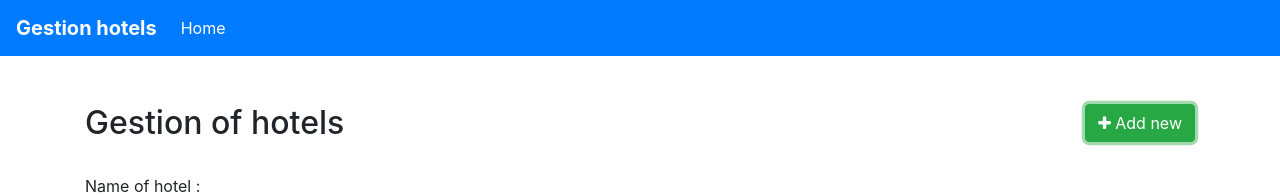
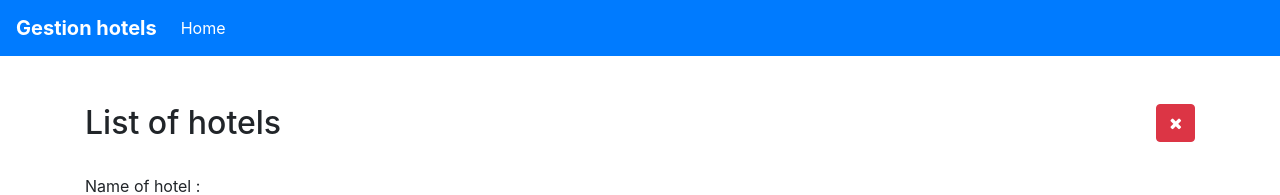
Before and after one commit to abdelalielbahloul/gestionHotels, an Angular app: page / in a window 1280 px wide. Both pictures are taken after a click on the button "Add new". Shown: the top 195 px of the page. Built offline with nearby package versions, Linux system fonts and the light colour scheme; data requests are answered from the project's data file.

Commit message:
update add new hotel form

```diff
--- a/db.json
+++ b/db.json
@@ -38,7 +38,7 @@
       "description": "Un hôtel est un établissement commercial",
       "image": "https://www.fergushotels.com/backoffice/images/247-pool-and-building-2.jpg",
       "rating": 2,
-      "liked": false
+      "liked": true
     },
     {
       "id": 6,
--- a/src/app/compenents/add-hotel/add-hotel.component.html
+++ b/src/app/compenents/add-hotel/add-hotel.component.html
@@ -1,9 +1,10 @@
 <div class="row my-4">
     <div class="col-md-6">
-      <h2>Gestion of hotels</h2>
+      <h2>List of hotels</h2>
     </div>
     <div class="col-md-6 text-right">
-      <button class="btn btn-success" (click)="showForm = !showForm"><i class="fa fa-plus"></i> Add new</button>
+      <button *ngIf="!showForm" class="btn btn-success" (click)="showForm = !showForm"><i class="fa fa-plus"></i> Add new</button>
+      <button *ngIf="showForm" class="btn btn-danger" (click)="showForm = !showForm"><i class="fa fa-times"></i></button>
     </div>
   </div>
   <div *ngIf="showForm">
--- a/src/app/compenents/list-hotels/list-hotels.component.css
+++ b/src/app/compenents/list-hotels/list-hotels.component.css
@@ -12,7 +12,7 @@ img{
 }
 
 #row-stars{
-    margin-left: 20%;
+    margin-left: 25%;
 }
 .badge{
     cursor: pointer;
```
